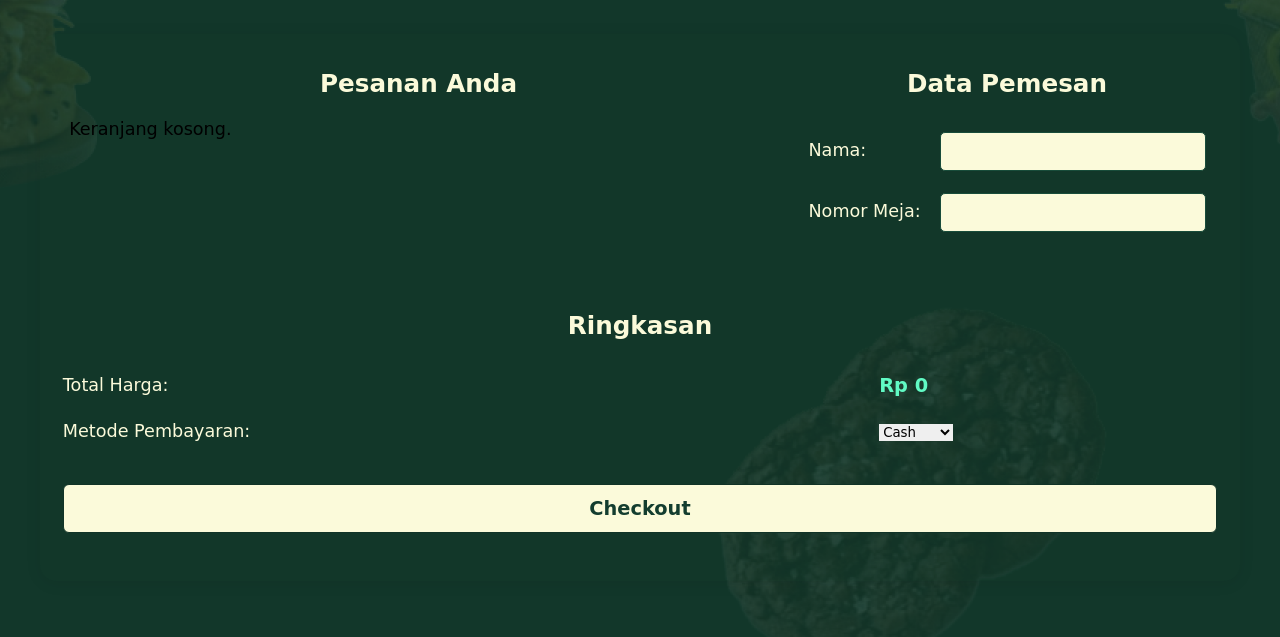
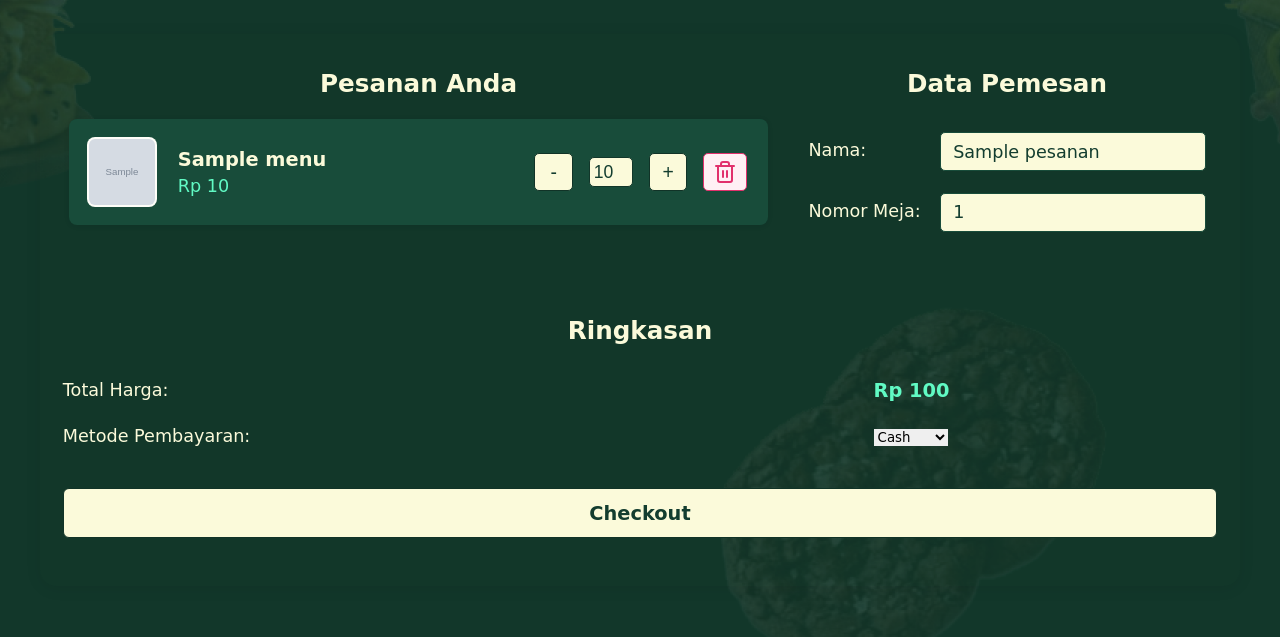
Before and after one commit to Nakaya01/Pemweb_AngkringAAN, a PHP site: page /chart.php in a window 1280 px wide. Shown: the part 89-726 px from the top of the page. Run offline with PHP 8.4, Linux system fonts and the light colour scheme; the visitor is signed in with stand-in values (Sample User, id 1); tables that the repository leaves empty or names only in its code hold one stand-in row (values such as "Sample post"); grey boxes marked "Sample" are stand-in pictures; some web fonts are replaced.

Commit message:
perbaikan chart.php

```diff
--- a/chart.php
+++ b/chart.php
@@ -3,30 +3,47 @@ session_start();
 $host = "localhost";
 $user = "root";
 $pass = "";
-$db = "angkringaan";
+$db = "AngkringAan_db";
 $conn = new mysqli($host, $user, $pass, $db);
 
 if ($conn->connect_error) {
     die("Koneksi gagal: " . $conn->connect_error);
 }
 
-// Ambil order aktif user (misal status 'cart')
+// Ambil pesanan aktif user (belum checkout, pembayaran NULL)
 $user_id = $_SESSION['user_id'] ?? 1; // Ganti sesuai implementasi login
-$order = $conn->query("SELECT * FROM orders WHERE user_id=$user_id AND status='cart' ORDER BY id DESC LIMIT 1")->fetch_assoc();
-$order_id = $order['id'] ?? 0;
+// Untuk demo, asumsikan satu pesanan aktif per user (bisa pakai session)
+$pesanan_id = $_SESSION['pesanan_id'] ?? null;
+if (!$pesanan_id) {
+    // Cari pesanan aktif (pembayaran NULL)
+    $pesanan = $conn->query("SELECT * FROM pesanan WHERE pembayaran IS NULL ORDER BY id DESC LIMIT 1")->fetch_assoc();
+    if ($pesanan) {
+        $pesanan_id = $pesanan['id'];
+        $_SESSION['pesanan_id'] = $pesanan_id;
+    }
+}
+if (!$pesanan_id) {
+    // Buat pesanan baru
+    $conn->query("INSERT INTO pesanan (no_meja, pembayaran) VALUES (0, NULL)");
+    $pesanan_id = $conn->insert_id;
+    $_SESSION['pesanan_id'] = $pesanan_id;
+    $pesanan = $conn->query("SELECT * FROM pesanan WHERE id=$pesanan_id")->fetch_assoc();
+} else {
+    $pesanan = $conn->query("SELECT * FROM pesanan WHERE id=$pesanan_id")->fetch_assoc();
+}
 
 // Ambil item makanan di keranjang
 $order_items = [];
 $total_harga = 0;
-if ($order_id) {
-    $sql = "SELECT oi.*, m.nama, m.harga, m.gambar
-            FROM order_items oi
-            JOIN makanan m ON oi.makanan_id = m.id
-            WHERE oi.order_id = $order_id";
+if ($pesanan_id) {
+    $sql = "SELECT dp.*, m.nama, m.harga, m.gambar
+            FROM detail_pesanan dp
+            JOIN menu m ON dp.menu_id = m.id
+            WHERE dp.pesanan_id = $pesanan_id";
     $result = $conn->query($sql);
     while ($row = $result->fetch_assoc()) {
         $order_items[] = $row;
-        $total_harga += $row['harga'] * $row['qty'];
+        $total_harga += $row['harga'] * $row['jumlah'];
     }
 }
 ?>
@@ -73,7 +90,7 @@ if ($order_id) {
                             <input type="hidden" name="item_id" value="<?= $item['id'] ?>">
                             <button class="btn-kurang btn-decrease" type="submit" name="action" value="decrease">-</button>
                         </form>
-                        <input type="number" class="order-item-qty quantity" value="<?= $item['qty'] ?>" min="1" readonly />
+                        <input type="number" class="order-item-qty quantity" value="<?= $item['jumlah'] ?>" min="1" readonly />
                         <form method="post" action="update_cart.php" style="display:inline;">
                             <input type="hidden" name="item_id" value="<?= $item['id'] ?>">
                             <button class="btn-tambah btn-increase" type="submit" name="action" value="increase">+</button>
@@ -98,11 +115,11 @@ if ($order_id) {
                 <tbody>
                     <tr>
                         <td><label for="nama">Nama:</label></td>
-                        <td><input type="text" id="nama" name="nama" required value="<?= htmlspecialchars($order['nama_pemesan'] ?? '') ?>" /></td>
+                        <td><input type="text" id="nama" name="nama" required value="<?= htmlspecialchars($pesanan['nama_pemesan'] ?? '') ?>" /></td>
                     </tr>
                     <tr>
                         <td><label for="meja">Nomor Meja:</label></td>
-                        <td><input type="number" id="meja" name="meja" min="1" required value="<?= htmlspecialchars($order['nomor_meja'] ?? '') ?>" /></td>
+                        <td><input type="number" id="meja" name="meja" min="1" required value="<?= htmlspecialchars($pesanan['no_meja'] ?? '') ?>" /></td>
                     </tr>
                 </tbody>
             </table>
@@ -121,9 +138,9 @@ if ($order_id) {
                         <td><label for="pembayaran">Metode Pembayaran:</label></td>
                         <td>
                             <select id="pembayaran" name="pembayaran">
-                                <option value="cash">Cash</option>
-                                <option value="qris">QRIS</option>
-                                <option value="transfer">Transfer</option>
+                                <option value="Cash">Cash</option>
+                                <option value="Qris">QRIS</option>
+                                <option value="Transfer">Transfer</option>
                             </select>
                         </td>
                     </tr>
@@ -134,7 +151,7 @@ if ($order_id) {
                     </tr>
                 </tbody>
             </table>
-            <input type="hidden" name="order_id" value="<?= $order_id ?>">
+            <input type="hidden" name="pesanan_id" value="<?= $pesanan_id ?>">
             </form>
         </div>
     </main>
```
